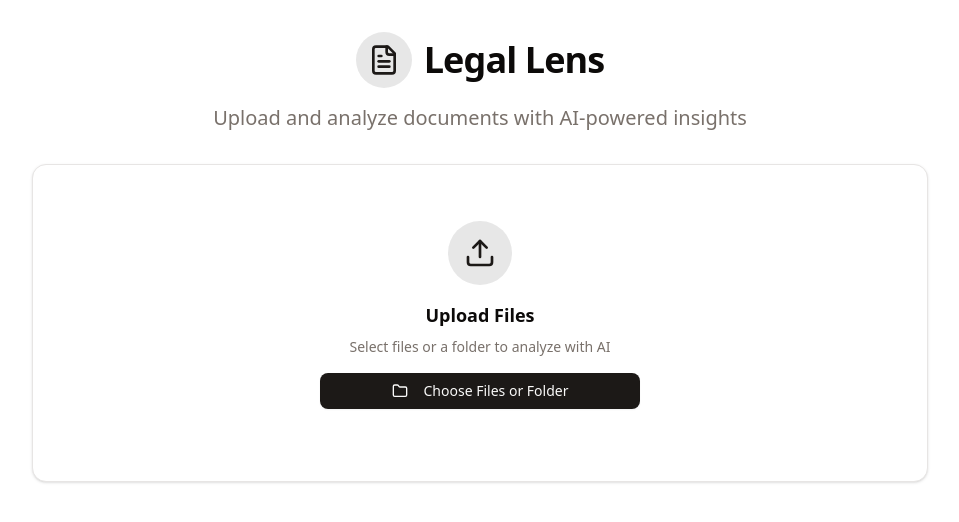
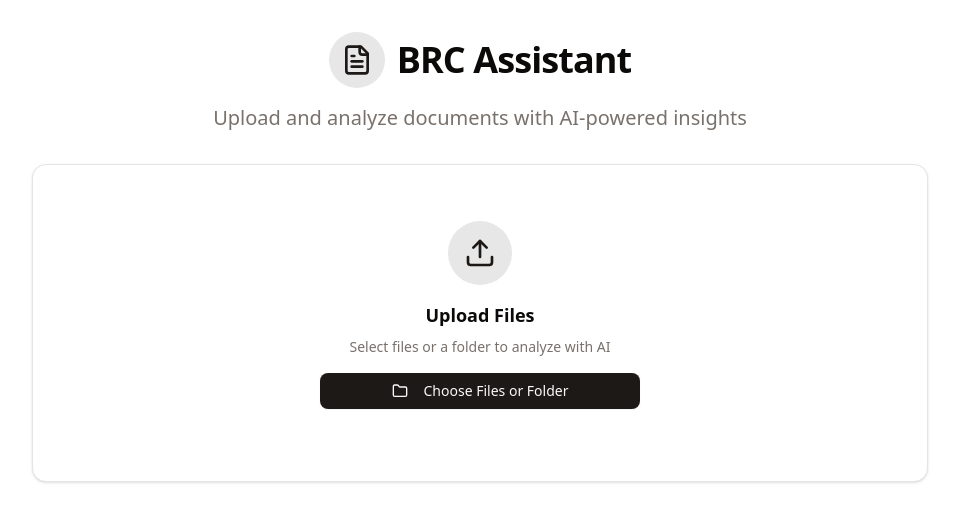
Before and after one commit to marawangamal/legal-lens, a Next.js app: page / in a window 1280 px wide. Shown: the top 522 px of the page, without its empty margins (160-1119 px from the left). Built offline with nearby package versions, Linux system fonts and the light colour scheme.

Commit message:
Update application name

```diff
--- a/package.json
+++ b/package.json
@@ -1,5 +1,5 @@
 {
-  "name": "legal-lens",
+  "name": "brc-assistant",
   "version": "0.1.0",
   "private": true,
   "scripts": {
--- a/src/app/layout.tsx
+++ b/src/app/layout.tsx
@@ -13,8 +13,8 @@ const geistMono = Geist_Mono({
 });
 
 export const metadata: Metadata = {
-  title: 'Legal Lens - File Counter',
-  description: 'Upload a folder to count and display files',
+  title: 'BRC Assistant - Document Analysis',
+  description: 'Upload and analyze documents with AI-powered insights',
 };
 
 export default function RootLayout({
--- a/src/app/page.tsx
+++ b/src/app/page.tsx
@@ -40,7 +40,7 @@ export default function Home() {
             <div className="p-3 bg-primary/10 rounded-full">
               <FileText className="h-8 w-8 text-primary" />
             </div>
-            <h1 className="text-4xl font-bold tracking-tight">Legal Lens</h1>
+            <h1 className="text-4xl font-bold tracking-tight">BRC Assistant</h1>
           </div>
           <p className="text-xl text-muted-foreground max-w-2xl mx-auto">
             Upload and analyze documents with AI-powered insights
```
Also changed, not shown: 2 other files (tests, documents, lock files or other folders).
